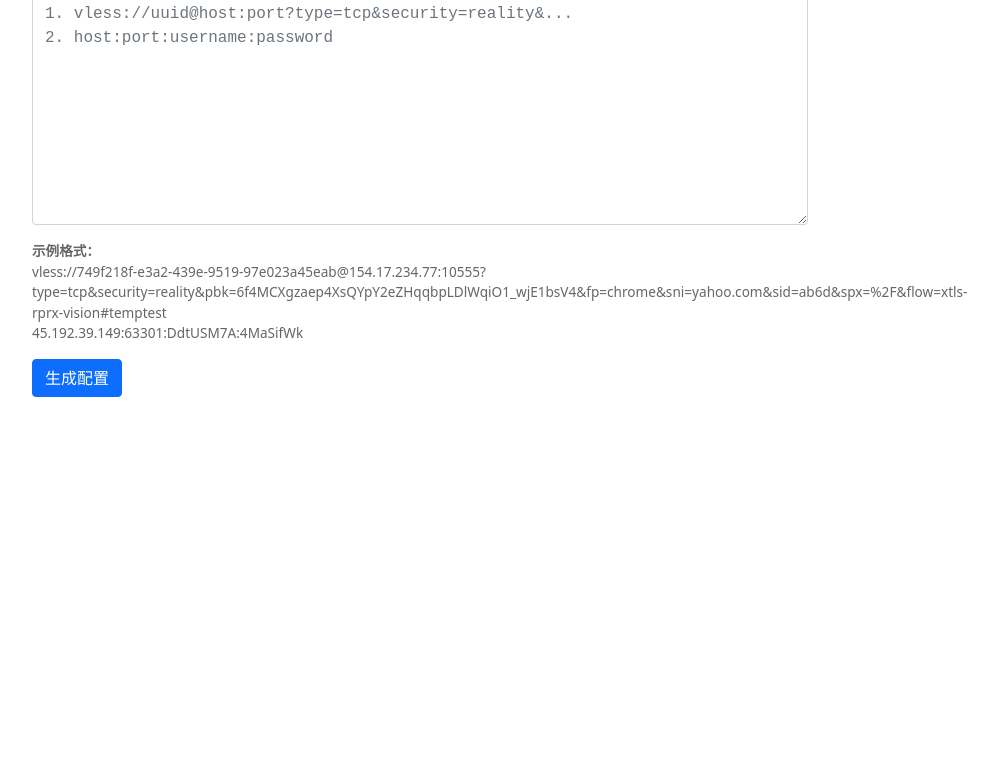
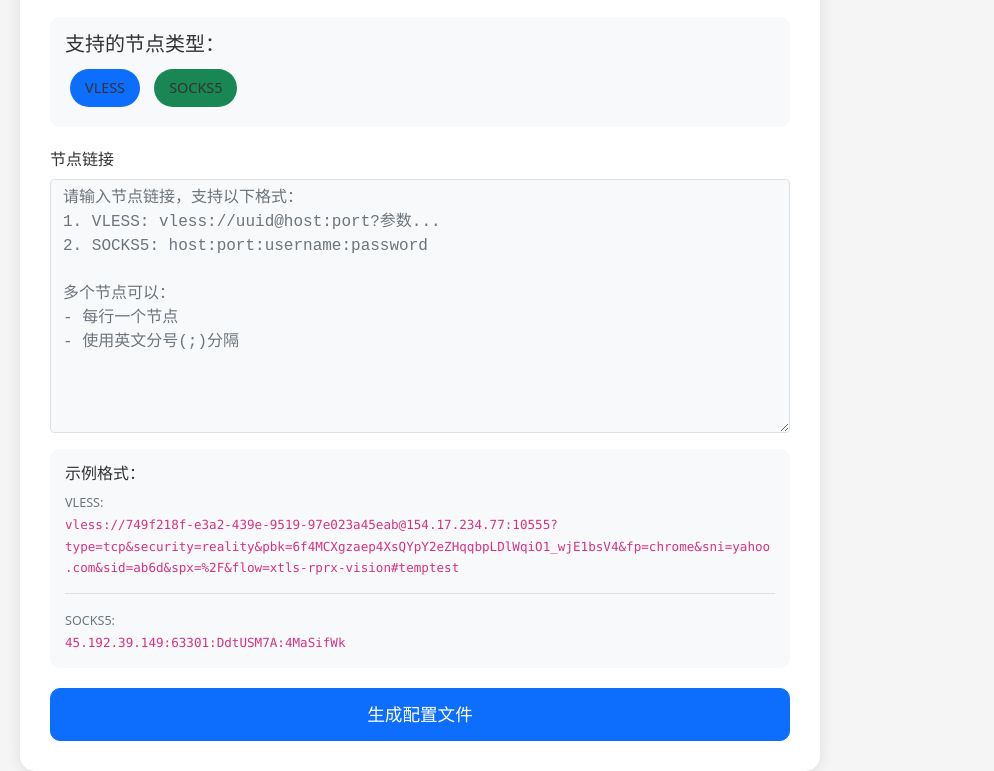
Before and after one commit to DavisNova/nodeconfig, a website: page src/index.html in a window 1280 px wide. Shown: the part 153-924 px from the top of the page, without its empty margins (220-1214 px from the left). Before the commit the page ends 800 px from the top, so only its background shows below. Drawn offline with nearby package versions, Linux system fonts and the light colour scheme.

Commit message:
Update index.html

```diff
--- a/src/index.html
+++ b/src/index.html
@@ -6,37 +6,110 @@
     <title>节点配置生成器</title>
     <link href="https://cdn.jsdelivr.net/npm/bootstrap@5.1.3/dist/css/bootstrap.min.css" rel="stylesheet">
     <style>
+        body {
+            background-color: #f5f5f5;
+            color: #333;
+        }
         .container {
             max-width: 800px;
             margin-top: 30px;
+            background-color: white;
+            padding: 30px;
+            border-radius: 15px;
+            box-shadow: 0 2px 15px rgba(0,0,0,0.1);
+        }
+        .logo {
+            text-align: center;
+            margin-bottom: 30px;
+            color: #0d6efd;
+            font-family: monospace;
         }
         .form-control {
             font-family: monospace;
+            background-color: #f8f9fa;
+            border: 1px solid #dee2e6;
         }
-        .example-text {
-            font-size: 0.85em;
-            color: #666;
+        .form-control:focus {
+            background-color: #fff;
+            box-shadow: 0 0 0 0.25rem rgba(13,110,253,.15);
+        }
+        .node-types {
+            margin-bottom: 20px;
+            padding: 15px;
+            background-color: #f8f9fa;
+            border-radius: 10px;
+        }
+        .node-type-badge {
+            display: inline-block;
+            padding: 8px 15px;
+            margin: 5px;
+            border-radius: 20px;
+            font-size: 0.9em;
+        }
+        .example-box {
+            background-color: #f8f9fa;
+            padding: 15px;
+            border-radius: 10px;
+            margin-top: 15px;
+            font-size: 0.9em;
+        }
+        .btn-generate {
+            width: 100%;
+            padding: 12px;
+            font-size: 1.1em;
+            margin-top: 20px;
+            border-radius: 10px;
+        }
+        .divider {
+            margin: 15px 0;
+            border-top: 1px solid #dee2e6;
         }
     </style>
 </head>
 <body>
     <div class="container">
-        <h2>节点配置生成器</h2>
-        <form id="nodeForm" class="mt-4">
+        <div class="logo">
+            <h1>NodeConfig</h1>
+            <p class="text-muted">节点配置生成工具</p>
+        </div>
+
+        <form id="nodeForm">
+            <div class="node-types">
+                <h5>支持的节点类型：</h5>
+                <span class="node-type-badge bg-primary">VLESS</span>
+                <span class="node-type-badge bg-success">SOCKS5</span>
+            </div>
+
             <div class="mb-3">
-                <label class="form-label">节点链接（每行一个）</label>
-                <textarea class="form-control" id="nodeLinks" rows="10" placeholder="支持以下格式：
-1. vless://uuid@host:port?type=tcp&security=reality&...
-2. host:port:username:password"></textarea>
+                <label class="form-label">节点链接</label>
+                <textarea
+                    class="form-control"
+                    id="nodeLinks"
+                    rows="10"
+                    placeholder="请输入节点链接，支持以下格式：
+1. VLESS: vless://uuid@host:port?参数...
+2. SOCKS5: host:port:username:password
+
+多个节点可以：
+- 每行一个节点
+- 使用英文分号(;)分隔
+"></textarea>
             </div>
-            <div class="mb-3">
-                <div class="example-text">
-                    <strong>示例格式：</strong><br>
-                    vless://749f218f-e3a2-439e-9519-97e023a45eab@154.17.234.77:10555?type=tcp&security=reality&pbk=6f4MCXgzaep4XsQYpY2eZHqqbpLDlWqiO1_wjE1bsV4&fp=chrome&sni=yahoo.com&sid=ab6d&spx=%2F&flow=xtls-rprx-vision#temptest<br>
-                    45.192.39.149:63301:DdtUSM7A:4MaSifWk
+
+            <div class="example-box">
+                <h6>示例格式：</h6>
+                <div class="text-muted">
+                    <small>VLESS:</small><br>
+                    <code>vless://749f218f-e3a2-439e-9519-97e023a45eab@154.17.234.77:10555?type=tcp&security=reality&pbk=6f4MCXgzaep4XsQYpY2eZHqqbpLDlWqiO1_wjE1bsV4&fp=chrome&sni=yahoo.com&sid=ab6d&spx=%2F&flow=xtls-rprx-vision#temptest</code>
+                    <div class="divider"></div>
+                    <small>SOCKS5:</small><br>
+                    <code>45.192.39.149:63301:DdtUSM7A:4MaSifWk</code>
                 </div>
             </div>
-            <button type="submit" class="btn btn-primary">生成配置</button>
+
+            <button type="submit" class="btn btn-primary btn-generate">
+                生成配置文件
+            </button>
         </form>
     </div>
 
@@ -45,13 +118,21 @@
             e.preventDefault();
             const nodeLinks = document.getElementById('nodeLinks').value;
 
+            // 处理换行和分号分隔
+            const nodes = nodeLinks.split(/[\n;]/).filter(n => n.trim());
+
+            if (nodes.length === 0) {
+                alert('请输入至少一个节点链接');
+                return;
+            }
+
             try {
                 const response = await fetch('/api/generate', {
                     method: 'POST',
                     headers: {
                         'Content-Type': 'application/json',
                     },
-                    body: JSON.stringify({ nodes: nodeLinks.split('\n').filter(n => n.trim()) })
+                    body: JSON.stringify({ nodes })
                 });
 
                 if (response.ok) {
@@ -64,11 +145,12 @@
                     a.click();
                     window.URL.revokeObjectURL(url);
                 } else {
-                    alert('生成配置文件失败');
+                    const error = await response.json();
+                    alert(error.message || '生成配置文件失败');
                 }
             } catch (error) {
                 console.error('Error:', error);
-                alert('发生错误');
+                alert('发生错误，请稍后重试');
             }
         });
     </script>
```
